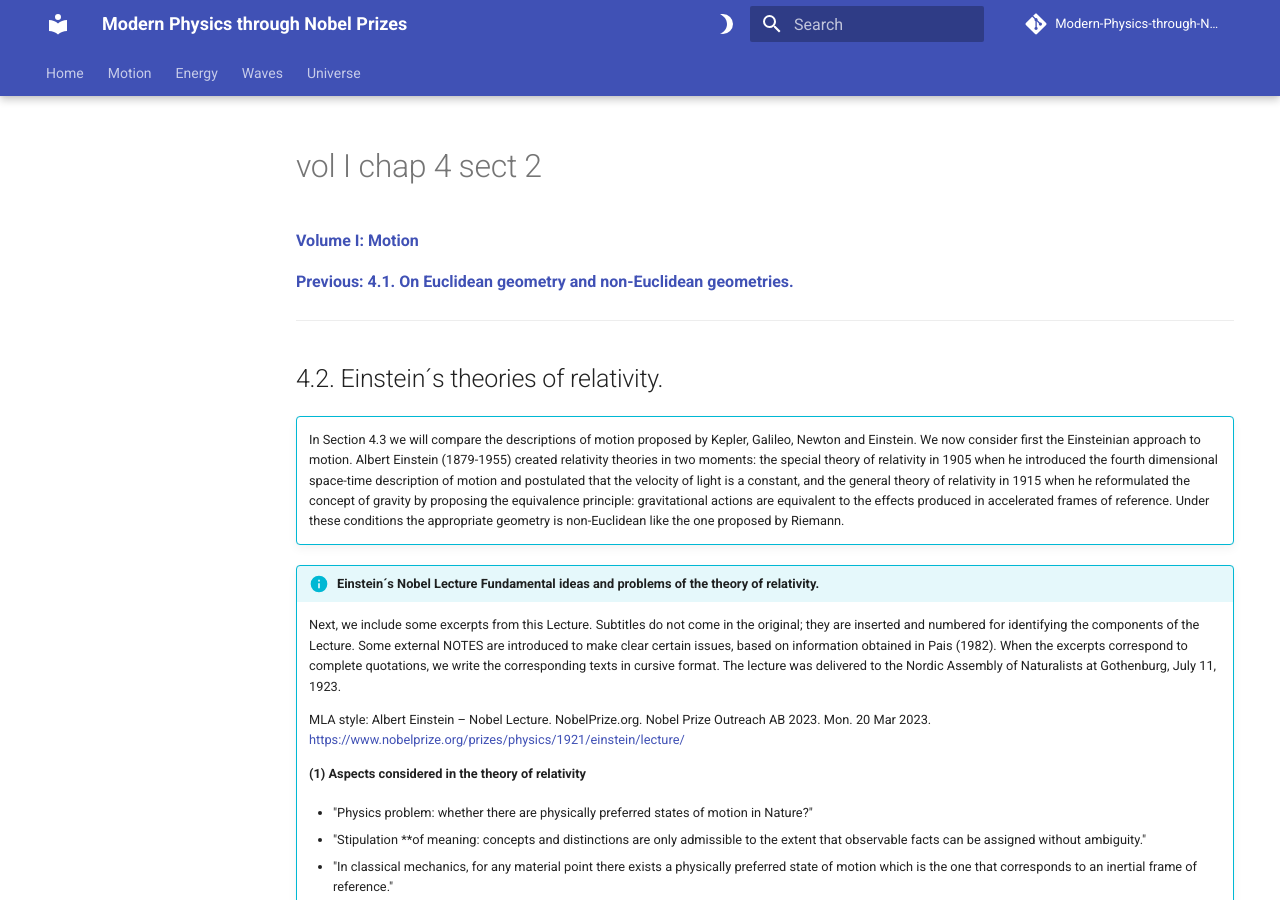
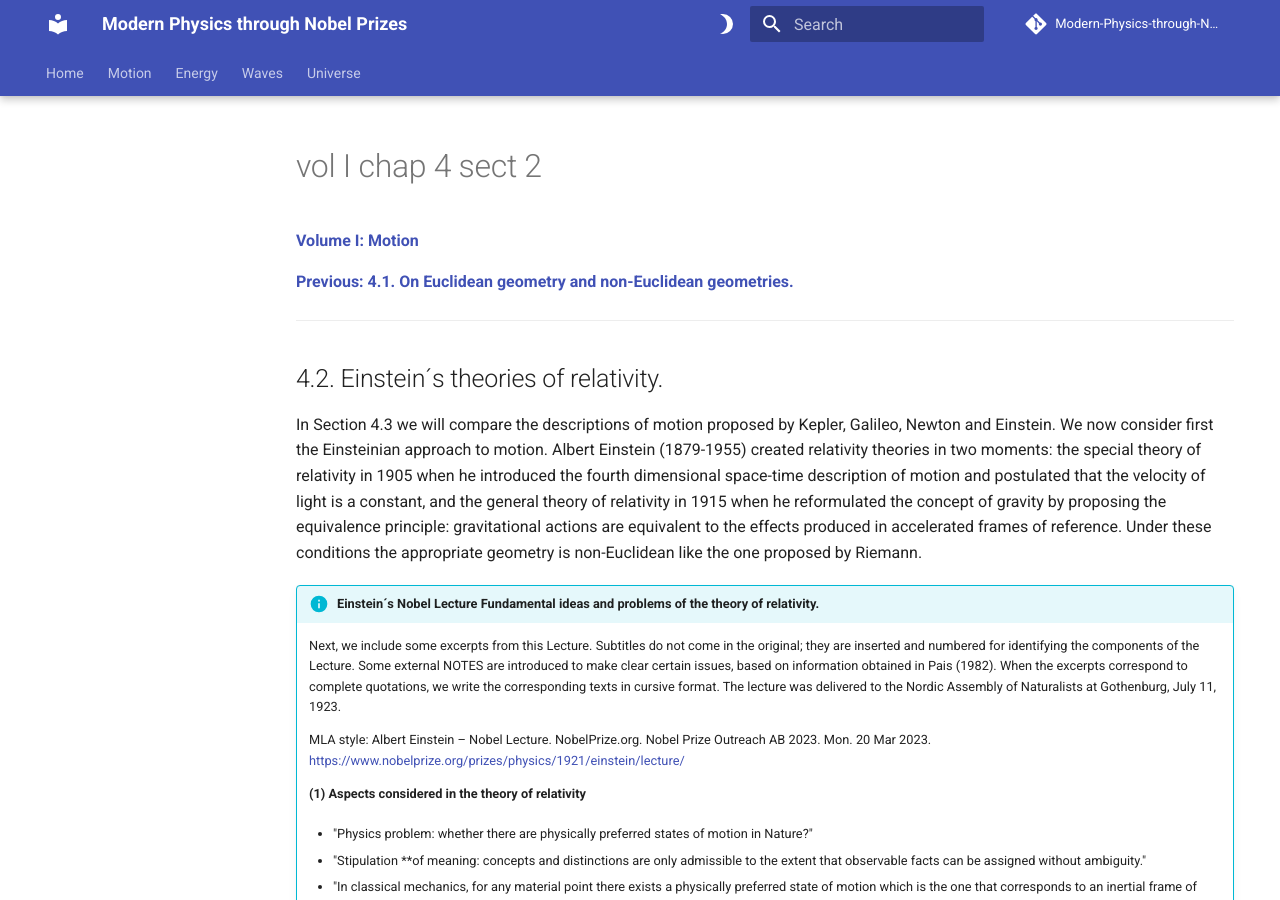
Before and after one commit to modphysnobel/modphysnobel.github.io, an MkDocs documentation site: the page built from docs/vol-I/vol-I-chap-4-sect-2.md, in a window 1280 px wide and 900 px high. Built offline with MkDocs 1.6.1 and Material for MkDocs 9.7.7, drawn with Linux system fonts in a browser that asks for light colours; some web fonts are replaced; comment, search, counter and statistics services are not loaded.

Commit message:
Update vol-I-chap-4-sect-2.md

```diff
--- a/docs/vol-I/vol-I-chap-4-sect-2.md
+++ b/docs/vol-I/vol-I-chap-4-sect-2.md
@@ -7,9 +7,7 @@
 
 ## 4.2. Einstein´s theories of relativity.
 
-!!! info ""
-
-	In Section 4.3 we will compare the descriptions of motion proposed by Kepler, Galileo, Newton and Einstein. We now consider first the Einsteinian approach to motion. Albert Einstein (1879-1955) created relativity theories in two moments: the special theory of relativity in 1905 when he introduced the fourth dimensional space-time description of motion and postulated that the velocity of light is a constant, and the general theory of relativity in 1915 when he reformulated the concept of gravity by proposing the equivalence principle: gravitational actions are equivalent to the effects produced in accelerated frames of reference. Under these conditions the appropriate geometry is non-Euclidean like the one proposed by Riemann.
+In Section 4.3 we will compare the descriptions of motion proposed by Kepler, Galileo, Newton and Einstein. We now consider first the Einsteinian approach to motion. Albert Einstein (1879-1955) created relativity theories in two moments: the special theory of relativity in 1905 when he introduced the fourth dimensional space-time description of motion and postulated that the velocity of light is a constant, and the general theory of relativity in 1915 when he reformulated the concept of gravity by proposing the equivalence principle: gravitational actions are equivalent to the effects produced in accelerated frames of reference. Under these conditions the appropriate geometry is non-Euclidean like the one proposed by Riemann.
 
 !!! info "Einstein´s Nobel Lecture Fundamental ideas and problems of the theory of relativity."
 
@@ -101,13 +99,17 @@
 
 	- "There are an infinite number of such local inertial frames at any space-time point; they are associated by Lorentz transformations. If x, y, z, t represent coordinates and time measured with reference to a local inertial frame; Lorentz transformations leave invariant the "distance" ds of two infinitely adjacent point events such that:"
 
-	<img src="./figs/Vol-I-chap-4-sect-3-Fig1.png" width=300 align=center>
+	<figure markdown>
+	![Fig 1](./figs/Vol-I-chap-4-sect-3-Fig1.png){width="300"}
+	</figure>
 
 	**(11)	The gravitational field equations**
 
 	- "In Riemannian geometry two infinitely adjacent points are at a "distance" ds, the square of which is such that"
 
-	<img src="./figs/Vol-I-chap-4-sect-3-Fig2.png" width=300 align=center>
+	<figure markdown>
+	![Fig 2](./figs/Vol-I-chap-4-sect-3-Fig2.png){width="300"}
+	</figure>
 
 	- "The gravitational potentials gμν describe the gravitational field. They determine the space-time metric ds which is defined as an (absolute) parameter measurable by means of rigid scales and clocks."
 
```
